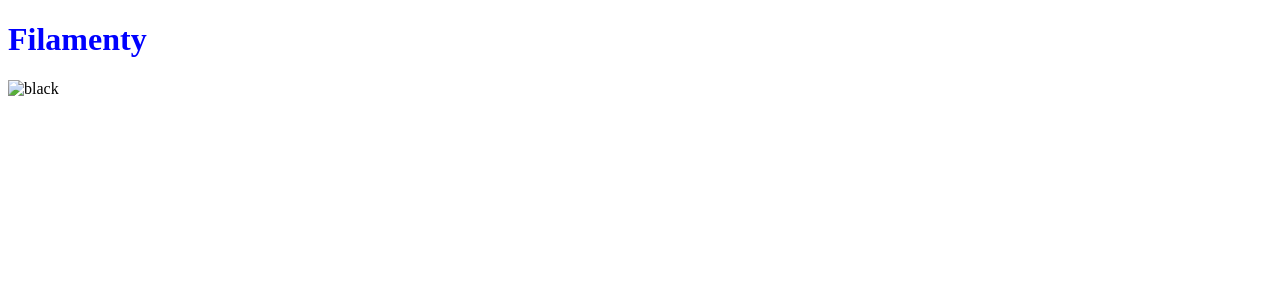
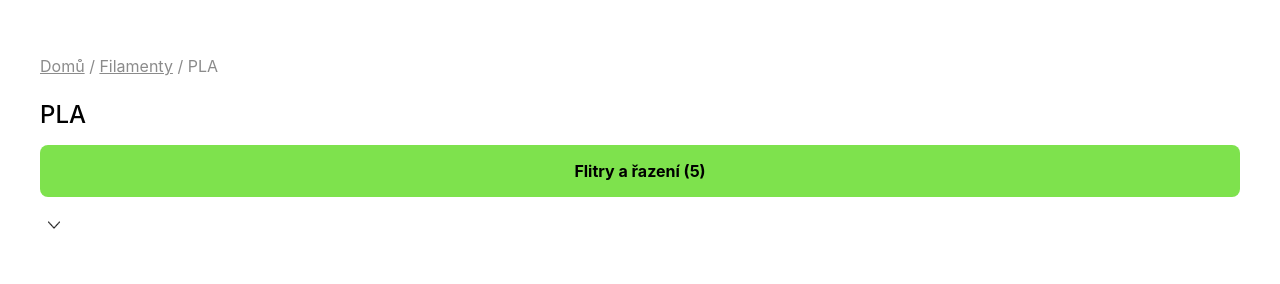
Before and after one commit to pslib-cz/2025-p2a-web-eshopitem-viktoravec, a plain HTML site: page index.html in a window 1280 px wide. Drawn offline with Linux system fonts and the light colour scheme.

Commit message:
Header Created

```diff
--- a/index.html
+++ b/index.html
@@ -8,9 +8,23 @@
     <title>PLA - Majkl3D</title>
 </head>
 <body>
-    <h1>Filamenty</h1>
-    <div class="card">
-        <img src="images/pla_black.png" alt="black">
-    </div>
+    <header class="header">
+        <div class="header__path">
+            <a class="header__path__item" href="#">Domů</a> /
+            <a class="header__path__item" href="#">Filamenty</a> /
+            <a class="header__path__item" href="#">PLA</a>
+        </div>
+        <h2 class="header__material">PLA</h2>
+        <span class="header__filters">
+            <p class="header__filters__title">Flitry a řazení (5)</p>
+            <img class="header__filters__arrow" src="images/arrow.png" alt="arrow_down">
+        </span>
+    </header>
+    <main>
+
+    </main>
+    <footer>
+
+    </footer>
 </body>
 </html>
--- a/style.css
+++ b/style.css
@@ -1,3 +1,56 @@
-h1 {
-    color: blue;
+
+body {
+    font-family: "Inter", sans-serif;
 }
+
+.header {
+    padding: 3em 2em;
+}
+
+.header__path {
+    display: block;
+    color: rgb(139, 139, 139);
+}
+
+.header__path__item {
+    color: rgb(139, 139, 139);
+    font-size: 1rem;
+}
+
+.header__path__item:last-child {
+    text-decoration: none;
+}
+
+.header__material {
+    margin: 1em 0 0 0;
+    font-size: 1.5rem;
+    font-weight: 550;
+}
+
+/*.header__filters {
+    display: flex;
+    justify-self: center;
+    text-align: center;
+    background-color: #7EE24D;
+    padding: 1em 4em;
+    border-radius: 0.5rem;
+    font-size: 1rem;
+    font-weight: 750;
+}*/
+
+.header__filters__title {
+    text-align: center;
+    background-color: #7EE24D;
+    padding: 1em 4em;
+    border-radius: 0.5rem;
+    font-size: 1rem;
+    font-weight: 750;
+}
+
+.header__filters__arrow {
+    display: inline-flex;
+    padding-left: 0.5em;
+    width: 0.75rem;
+    height: 0.75rem;
+    vertical-align: middle;
+}
```
Also changed, not shown: images/arrow.png (added).
